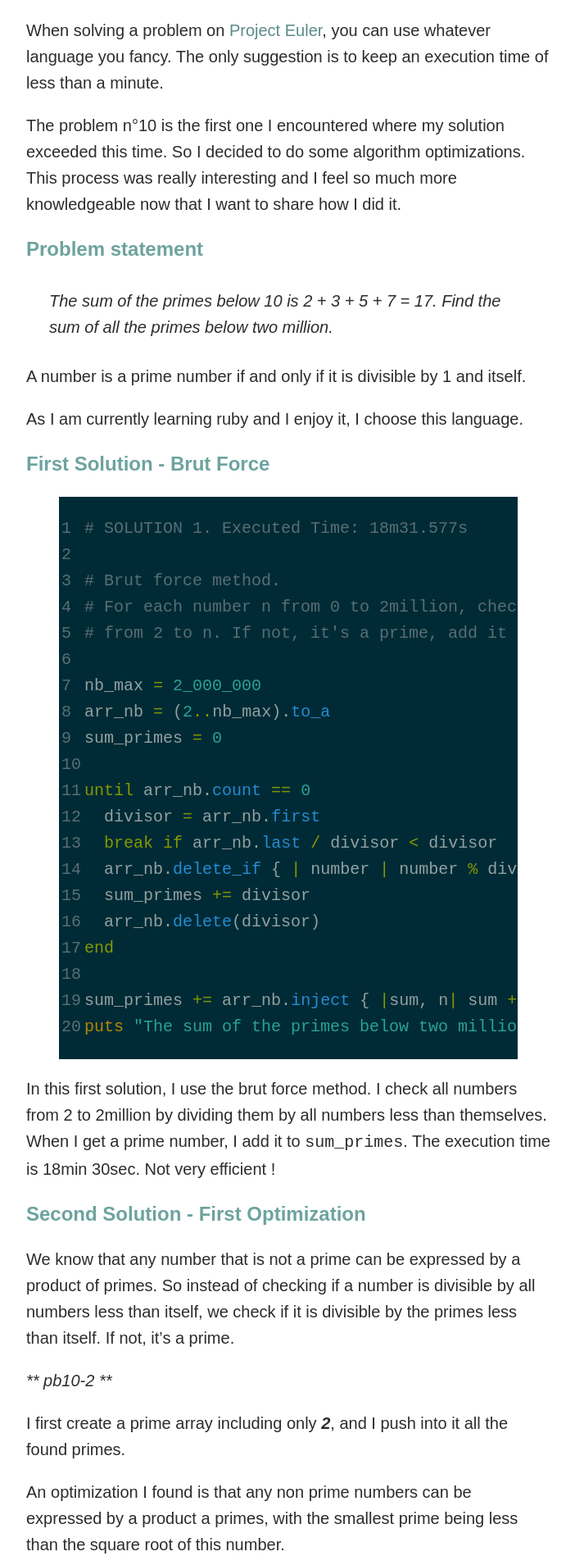
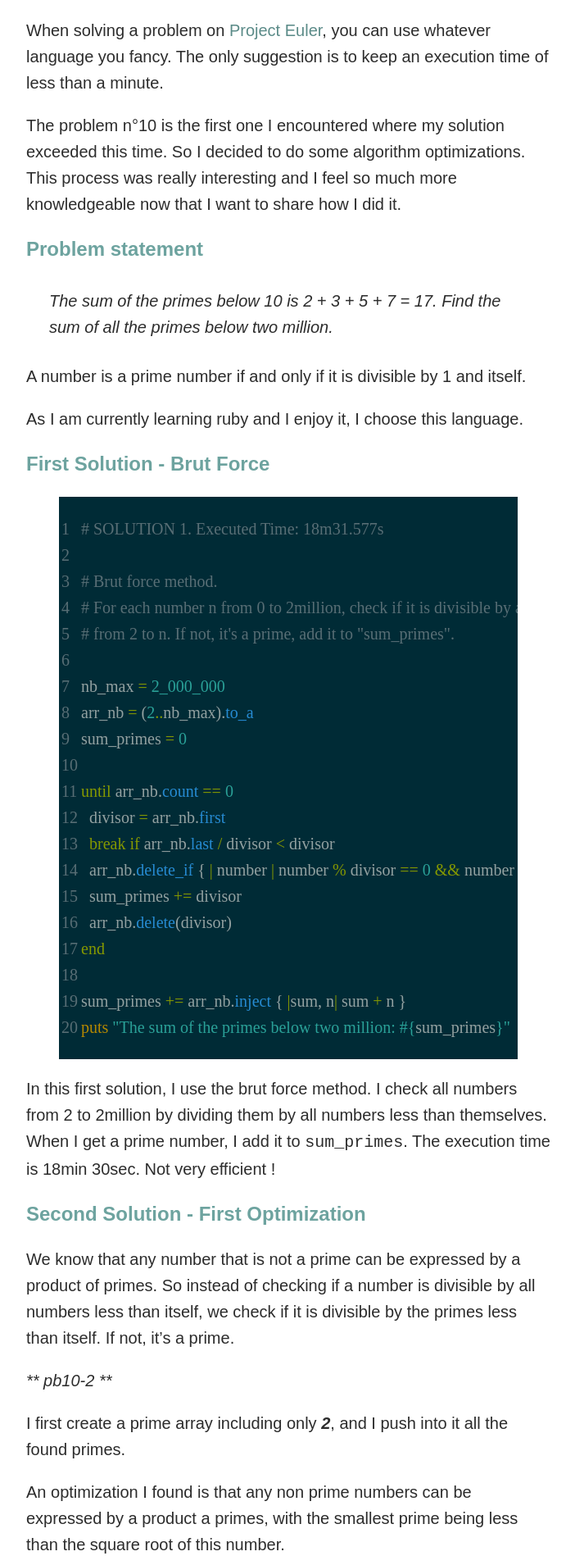
Before and after one commit to florianmainguy/florianmainguy.github.io, a Jekyll site: the page built from _posts/2015-08-28-sum-of-prime-numbers-program-optimization.markdown, in a window 1280 px wide. Shown: the part 516-2425 px from the top of the page at 82% size, without its empty margins (288-990 px from the left). Built offline with Jekyll 4.4.1, drawn with Linux system fonts in a browser that asks for light colours.

Commit message:
restructuration

```diff
--- a/_sass/_solarized-dark.scss
+++ b/_sass/_solarized-dark.scss
@@ -16,6 +16,10 @@ green     #859900  operators, other keywords
 code {
     font_family: "Menlo Regular";
 	font_size: 12px;
+}
+
+.highlight pre {
+    font-family: "Menlo Regular";
 }
 .highlight pre code { display: block; white-space: pre; overflow-x: auto; word-wrap: normal; font_family: "Menlo Regular";}
 
```
